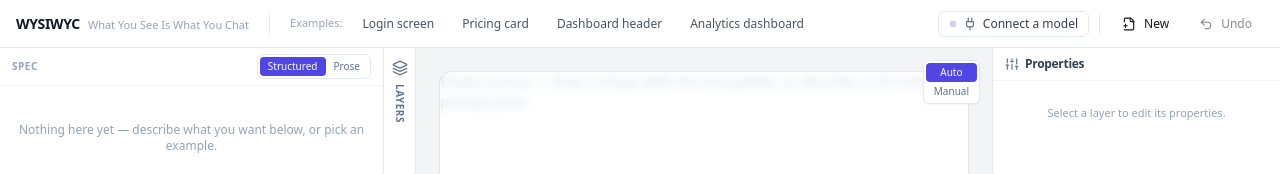
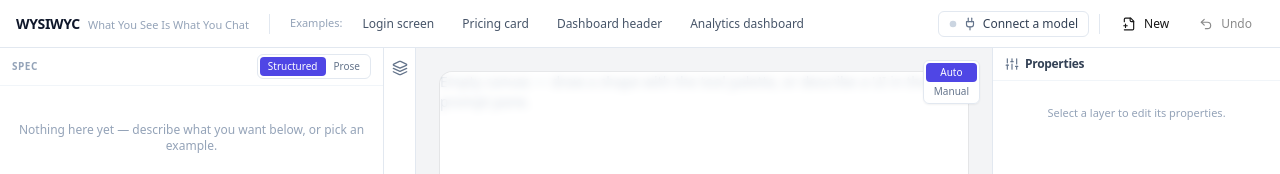
Before and after one commit to R4ph3rd/WYSIWYC, a React (Vite) app: page / in a window 1280 px wide. Shown: the top 174 px of the page. Built offline with nearby package versions, Linux system fonts and the light colour scheme.

Commit message:
hide layers label

```diff
--- a/src/App.tsx
+++ b/src/App.tsx
@@ -176,9 +176,9 @@ export default function App() {
             className="flex w-8 shrink-0 flex-col items-center gap-2 border-r border-slate-200 bg-white py-3 text-slate-500 transition-colors hover:bg-slate-50 hover:text-slate-700"
           >
             <LayersIcon className="h-4 w-4" />
-            <span className="text-[10px] font-semibold uppercase tracking-wider [writing-mode:vertical-rl]">
+            {/* <span className="text-[10px] font-semibold uppercase tracking-wider [writing-mode:vertical-rl]">
               Layers
-            </span>
+            </span> */}
           </button>
         )}
 
```
